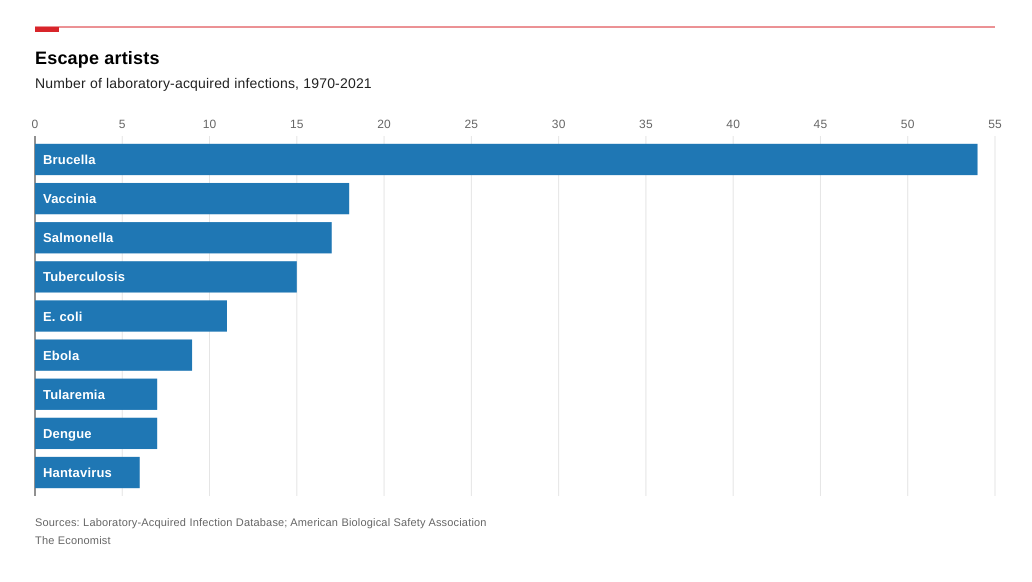
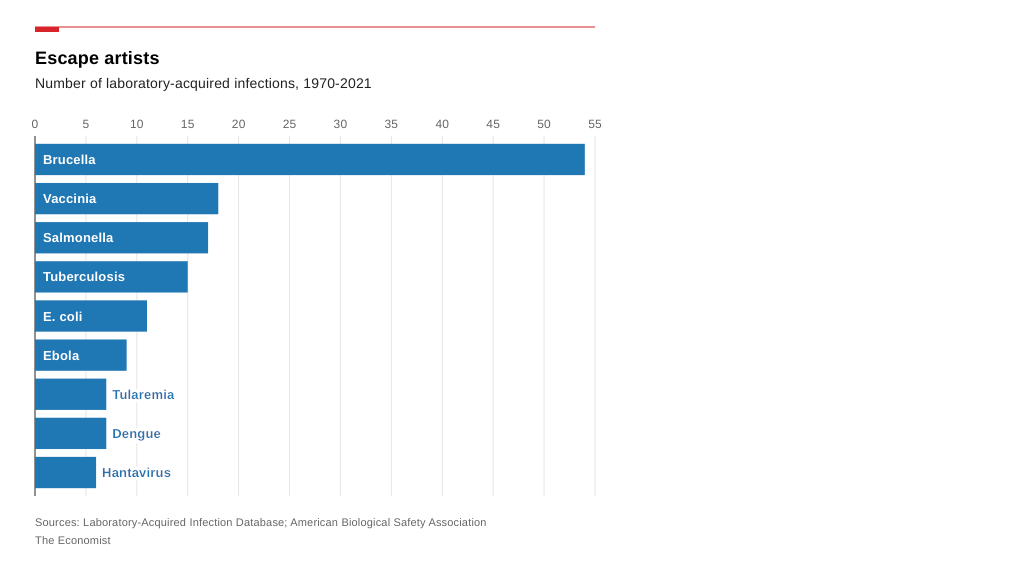
Before and after one commit to adam-tuoa/economist-bar-chart, a React (Vite) app: page / in a window 1280 px wide. Shown: the top 582 px of the page, without its empty margins (78-1110 px from the left). Built offline with nearby package versions, Linux system fonts and the light colour scheme.

Commit message:
Cap chart width to 600

```diff
--- a/src/App.jsx
+++ b/src/App.jsx
@@ -37,10 +37,7 @@ function App() {
   );
 
   return (
-    <div
-      ref={containerRef}
-      style={{ padding: "16px", maxWidth: "1000px" }}
-    >
+    <div ref={containerRef} style={{ padding: "16px", maxWidth: "600px" }}>
       <svg
         width={width}
         height={height}
```
Lines whose indentation alone changed are shown as unchanged.
